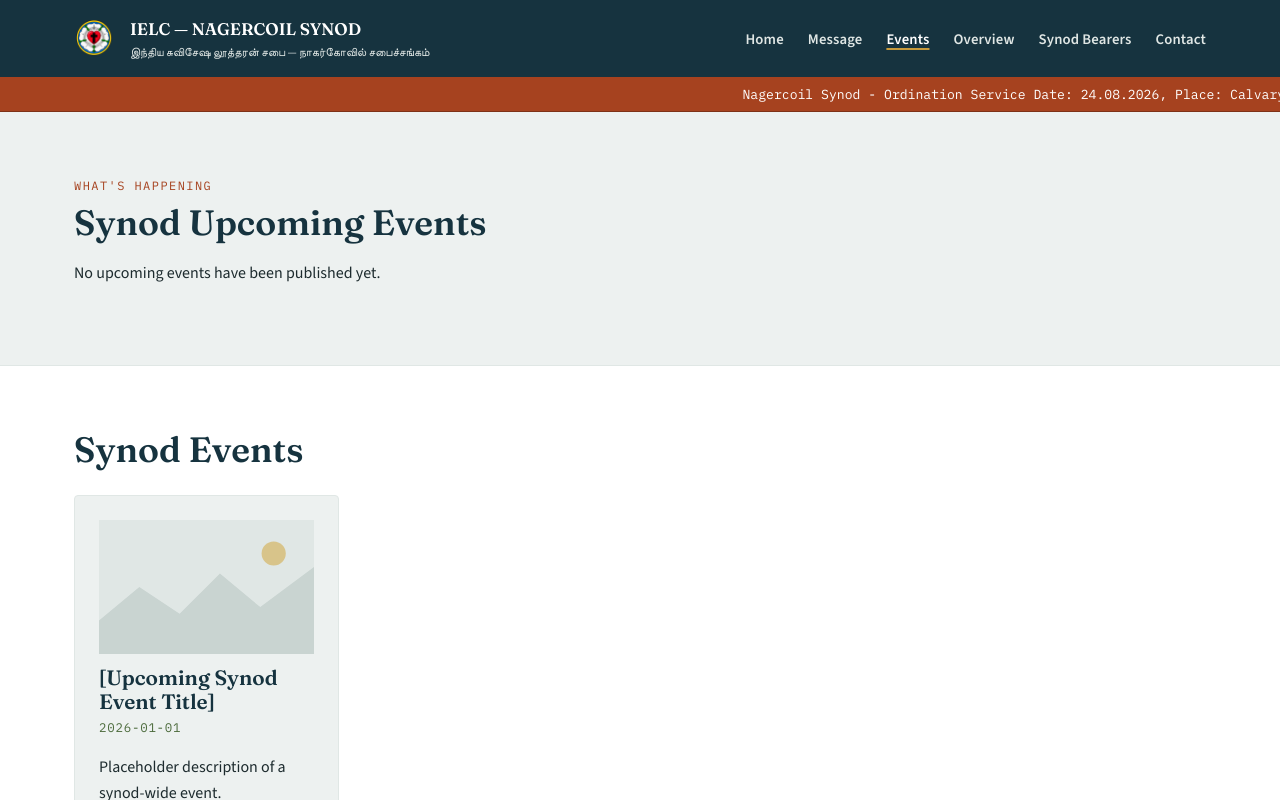
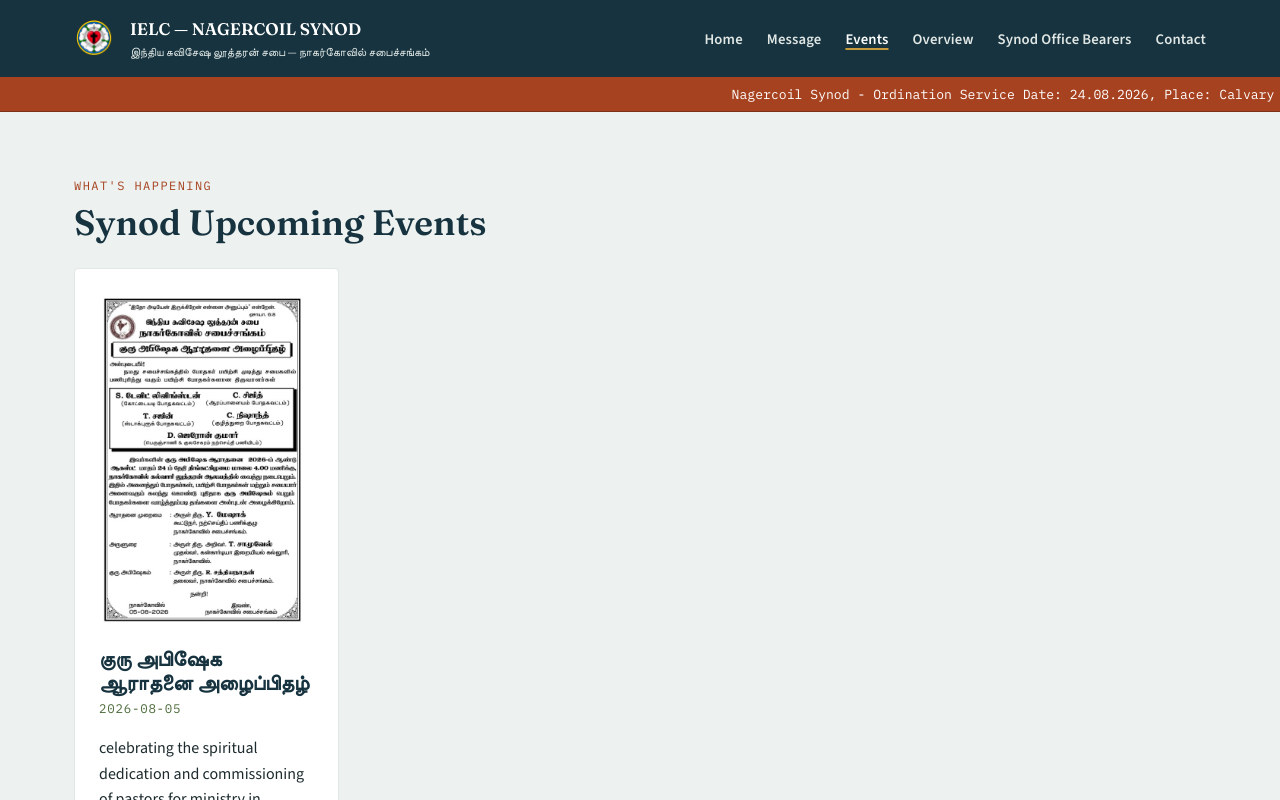
Before and after one commit to waltermichelraja/ielc-nagercoil-synod, a React (Vite) app in the folder frontend/: page /events in a window 1280 px wide. Shown: the top 800 px of the page. Built offline with nearby package versions, Linux system fonts and the light colour scheme.

Commit message:
refactor: update placeholder with sample data

```diff
--- a/frontend/src/components/Header.jsx
+++ b/frontend/src/components/Header.jsx
@@ -7,7 +7,7 @@
   {to:"/message",label:"Message"},
   {to:"/events",label:"Events"},
   {to:"/overview",label:"Overview"},
-  {to:"/leadership",label:"Synod Bearers"},
+  {to:"/leadership",label:"Synod Office Bearers"},
   {to:"/contact",label:"Contact"},
 ];
 
--- a/frontend/src/data/content/events.json
+++ b/frontend/src/data/content/events.json
@@ -1,5 +1,12 @@
 {
-  "upcomingEvents": [],
+  "upcomingEvents": [
+    {
+      "title": "குரு அபிஷேக ஆராதனை அழைப்பிதழ்",
+      "date": "2026-08-05",
+      "description": "celebrating the spiritual dedication and commissioning of pastors for ministry in Nagercoil.",
+      "image": "/images/events/event1.jpg"
+    }
+  ],
   "synodEvents": [
     {
       "title": "[Upcoming Synod Event Title]",
--- a/frontend/src/pages/Leadership.jsx
+++ b/frontend/src/pages/Leadership.jsx
@@ -16,7 +16,7 @@
       <section className="section">
         <div className="container">
           <span className="eyebrow">Leadership</span>
-          <h1>Synod Bearers</h1>
+          <h1>Synod Office Bearers</h1>
           <p>Office bearers of the Nagercoil Synod.</p>
 
           <div className="card-grid">
```
Also changed, not shown: frontend/public/images/events/event1.jpg (added).
